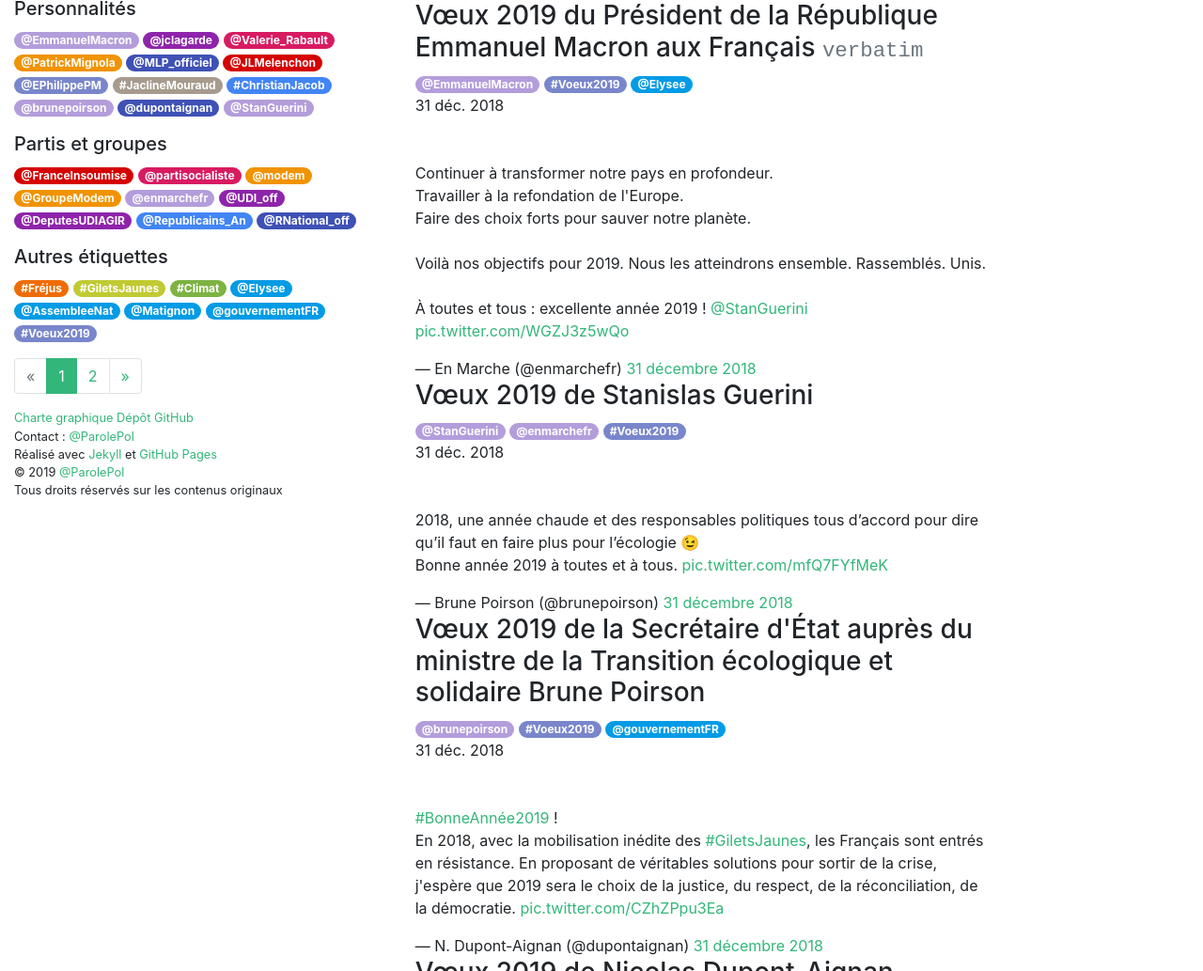
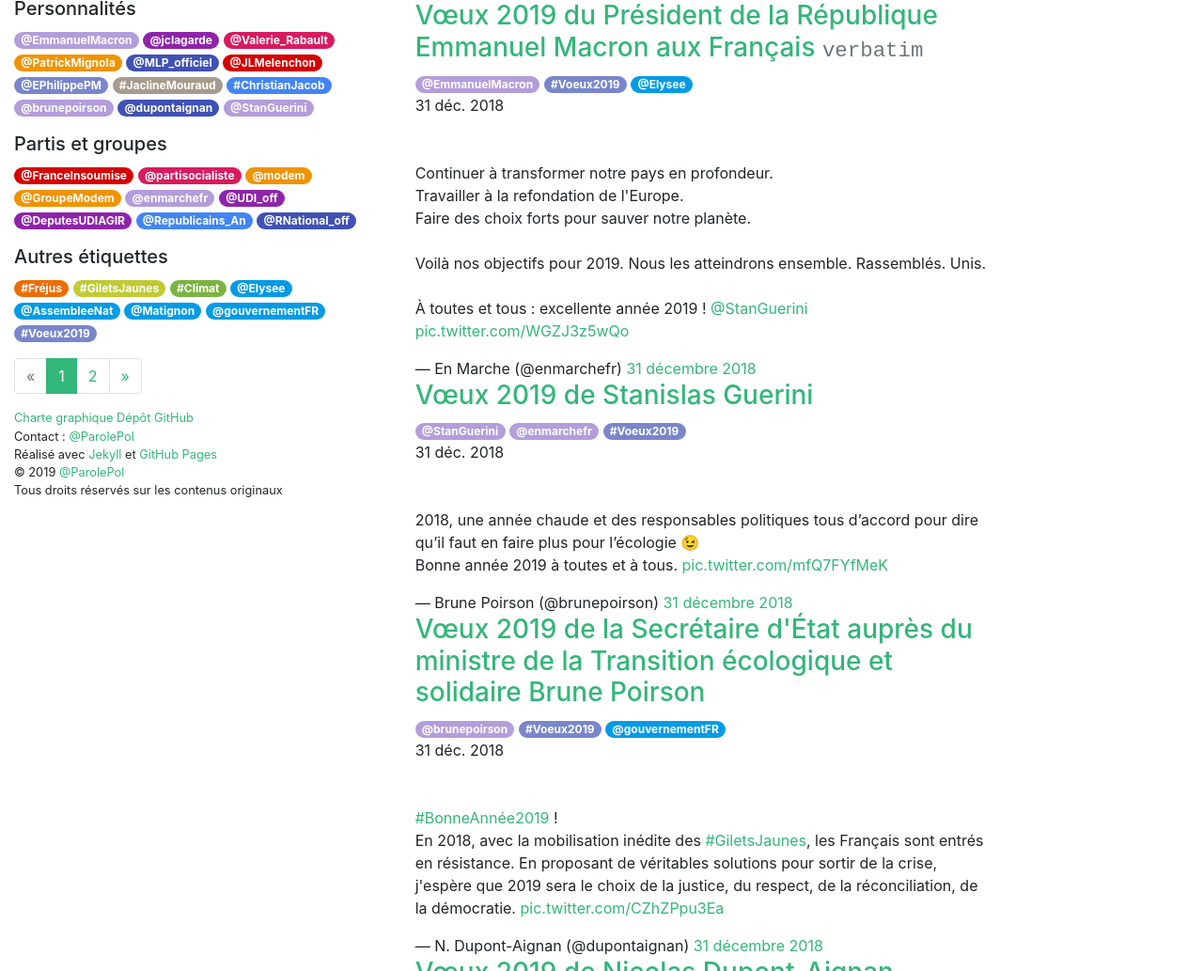
Before and after one commit to parolepol/parole-politique, a Jekyll site: the page built from index.html, in a window 1280 px wide and 1400 px high. Shown: the part 367-1400 px from the top of the window at 94% size. Built offline with Jekyll 4.4.1, drawn with Linux system fonts in a browser that asks for light colours; the list of posts is cut into pages by our own code; comment, search, counter and statistics services are not loaded.

Commit message:
post links and col resize

```diff
--- a/_includes/post.html
+++ b/_includes/post.html
@@ -1,12 +1,9 @@
 <div class="video">
   {% include video.html video=post %}
 
-  <h3>{{ include.post.title }}
-    {% if include.post.clickable%}
-      <small><a href="{{ include.post.url | relative_url }}" class="text-muted font-monospace">verbatim</a></small>
-    {% endif %}
-  </h3>
-
+  <h3><a href="{{ include.post.url | relative_url }}">{{ include.post.title }}{% if include.post.clickable%}
+    <small class="text-muted font-monospace">verbatim</small>{% endif %}
+  </a></h3>
   <div>
     {% for tag in include.post.tags %}
       {% include tag.html name=tag %}
--- a/_layouts/default.html
+++ b/_layouts/default.html
@@ -7,7 +7,7 @@
         <div class="col-lg-4">
           {% include sidebar.html %}
         </div>
-        <div class="col-lg-6">
+        <div class="col-xl-6 col-lg-8">
           <main>
             {{ content }}
           </main>
--- a/_sass/_style.scss
+++ b/_sass/_style.scss
@@ -26,6 +26,13 @@
 .video {
   width: 100%;
   padding: 0 0 3em;
+}
+
+.video h3 a:hover {
+  text-decoration: none;
+  & small {
+    text-decoration: underline;
+  }
 }
 
 .video-container {
```
